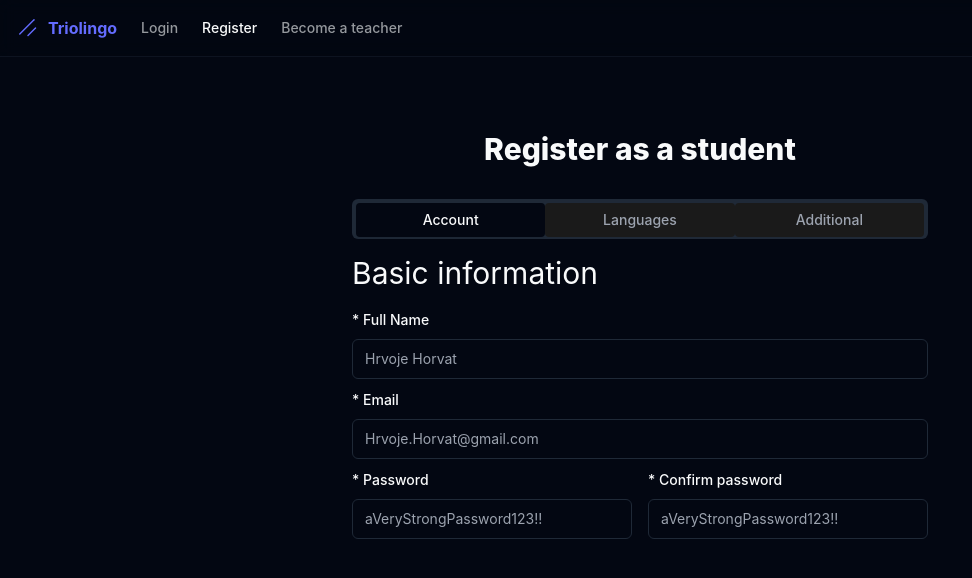
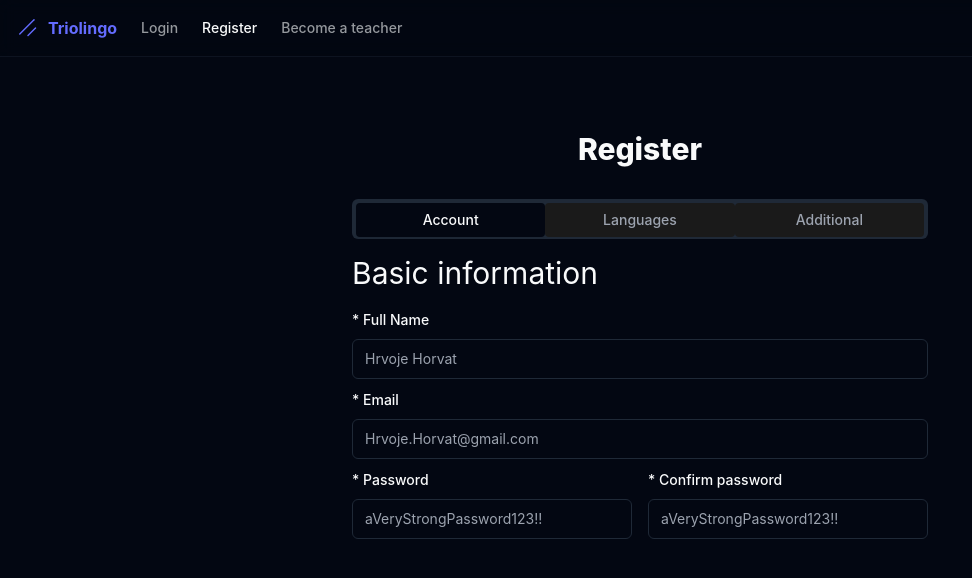
Before and after one commit to Progi-Petrovi/triolingo, a React (Vite) app in the folder frontend/: page /student/register in a window 1280 px wide. Shown: the top 578 px of the page, without its empty margins (0-972 px from the left). Built offline with nearby package versions, Linux system fonts and the light colour scheme.

Commit message:
Updated titles on register pages

```diff
--- a/frontend/src/pages/register/StudentRegister.tsx
+++ b/frontend/src/pages/register/StudentRegister.tsx
@@ -151,7 +151,7 @@ export default function StudentRegister() {
 
   return (
     <div className="flex flex-col">
-      <p className="mx-auto text-3xl font-extrabold">Register as a student</p>
+      <p className="mx-auto text-3xl font-extrabold">Register</p>
       <Form {...form}>
         <form
           onSubmit={form.handleSubmit(onSubmit, onError)}
--- a/frontend/src/pages/register/TeacherRegister.tsx
+++ b/frontend/src/pages/register/TeacherRegister.tsx
@@ -125,7 +125,7 @@ export default function TeacherRegister() {
 
   return (
     <div className="flex flex-col">
-      <p className="mx-auto text-3xl font-extrabold">Register as a teacher</p>
+      <p className="mx-auto text-3xl font-extrabold">Become a teacher</p>
       <Form {...form}>
         <form
           onSubmit={form.handleSubmit(onSubmit, onError)}
```
